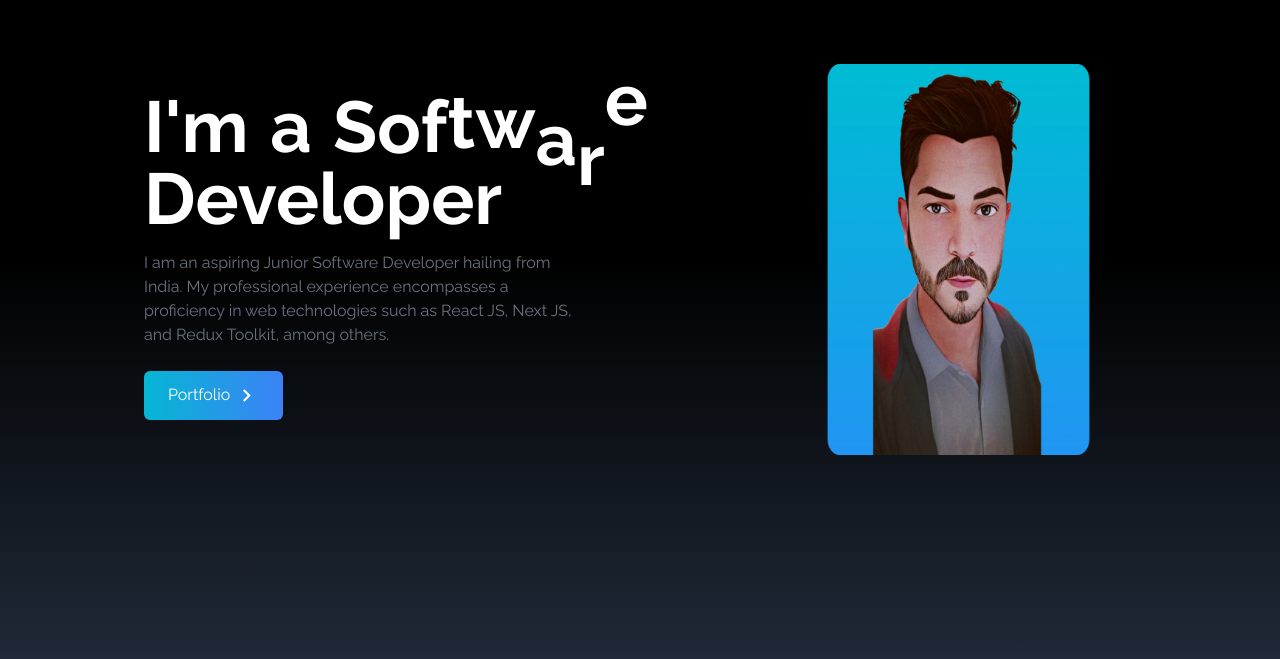
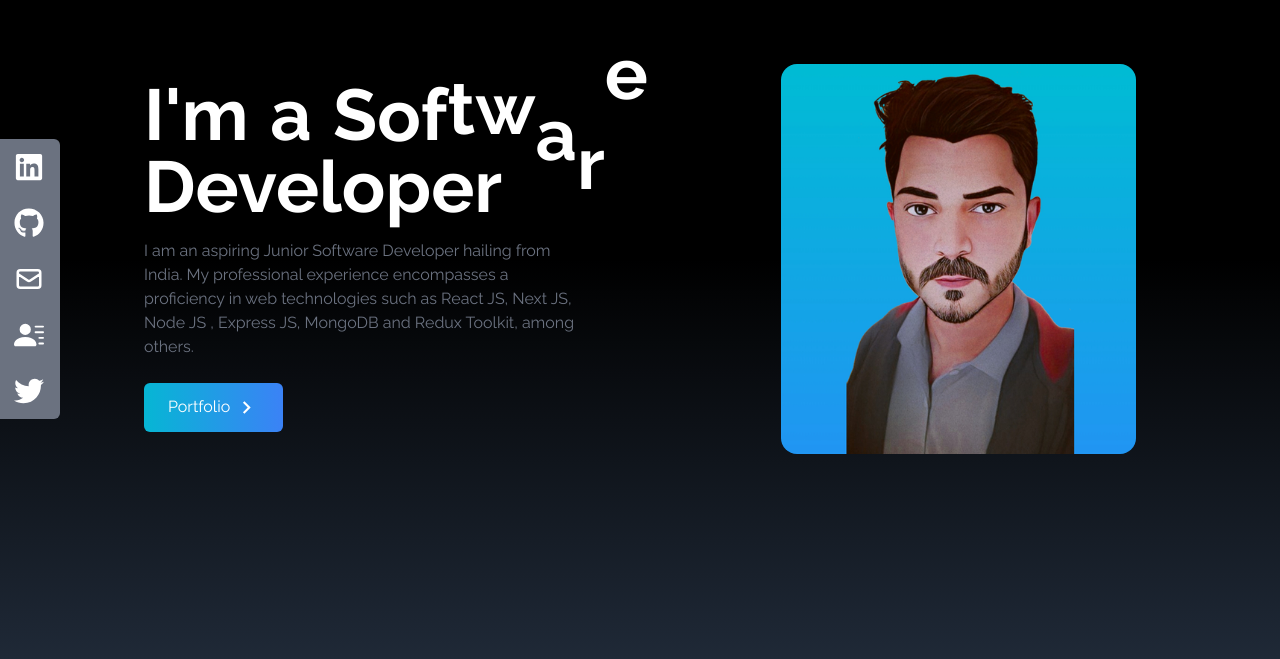
Before and after one commit to imprjde/my-personal-portfolio, a React (Create React App) app: page / in a window 1280 px wide. Shown: the part 141-800 px from the top of the page. Built offline with nearby package versions, Linux system fonts and the light colour scheme.

Commit message:
Resume Updated and few Animation changes Done

```diff
--- a/src/components/Home.jsx
+++ b/src/components/Home.jsx
@@ -108,9 +108,6 @@ const Home = () => {
 
           <div className="md:w-[355px]  w-[300px]">
             <motion.img
-              // initial={{ rotateY: 0, y: 320 }}
-              // animate={{ rotateY: 360, y: 0 }}
-              // transition={{ duration: 1, delay: 2 }}
               src={HeroImage}
               alt="my profile"
               className="rounded-2xl mx-auto md:w-full"
@@ -161,7 +158,7 @@ const Home = () => {
                       <>
                         <motion.h2
                           key={i}
-                          initial={{ y: -200 }}
+                          initial={{ y: -300 }}
                           animate={{ y: 0 }}
                           transition={{
                             duration: 2,
@@ -198,8 +195,8 @@ const Home = () => {
                   <p className="text-gray-500 py-4 max-w-md">
                     I am an aspiring Junior Software Developer hailing from
                     India. My professional experience encompasses a proficiency
-                    in web technologies such as React JS, Next JS, and Redux
-                    Toolkit, among others.
+                    in web technologies such as React JS, Next JS, Node JS ,
+                    Express JS, MongoDB and Redux Toolkit, among others.
                   </p>
 
                   <div>
@@ -220,10 +217,24 @@ const Home = () => {
                   </div>
                 </div>
                 <div className="md:w-[355px]  w-[300px]">
-                  <motion.img
+                  {/* <motion.img
                     initial={{ rotateY: 0 }}
                     animate={{ rotateY: 360 }}
                     transition={{ duration: 1, delay: 3 }}
+                    src={HeroImage}
+                    alt="my profile"
+                    className="rounded-2xl mx-auto md:w-full"
+                  /> */}
+
+                  <motion.img
+                    initial={{ y: -800 }}
+                    animate={{ y: 0 }}
+                    transition={{
+                      duration: 1,
+                      delay: 1,
+                      type: "easeInOut",
+                      bounce: 0.5,
+                    }}
                     src={HeroImage}
                     alt="my profile"
                     className="rounded-2xl mx-auto md:w-full"
--- a/src/components/SocialLinks.jsx
+++ b/src/components/SocialLinks.jsx
@@ -65,7 +65,7 @@ const SocialLinks = () => {
     <motion.div
       initial={{ x: -100 }}
       animate={{ x: 0 }}
-      transition={{ duration: 2, delay: 8 }}
+      transition={{ duration: 2, delay: 4 }}
       className={` lg:flex flex-col  top-[50%] md:top-[35%] left-0 fixed`}
     >
       <ul>
```
Also changed, not shown: 1 other file (tests, documents, lock files or other folders).
